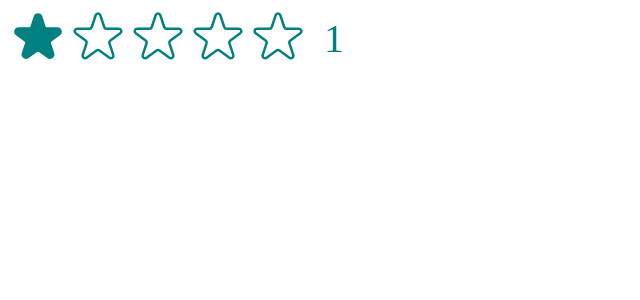
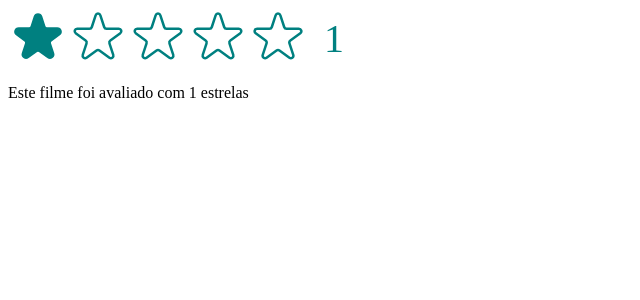
Before and after one commit to MatheusZamo/star-rating, a React (Vite) app: page / in a window 1280 px wide. Both pictures are taken after a click on the item 38 px from the left and 38 px from the top of the page. Shown: the top 300 px of the page, without its empty margins (0-640 px from the left). Built offline with nearby package versions, Linux system fonts and the light colour scheme.

Commit message:
Callback set through props

```diff
--- a/src/main.jsx
+++ b/src/main.jsx
@@ -1,12 +1,12 @@
 import { StrictMode } from "react"
 import { createRoot } from "react-dom/client"
-import { StarRating } from "./star-rating.jsx"
+import { App } from "./star-rating.jsx"
 
 const rootElement = document.querySelector('[data-js="root"]')
 const root = createRoot(rootElement)
 
 root.render(
   <StrictMode>
-    <StarRating color="teal" size={60} />
+    <App />
   </StrictMode>,
 )
--- a/src/star-rating.jsx
+++ b/src/star-rating.jsx
@@ -56,13 +56,18 @@ const StarRating = ({
   color = "gray",
   size = 48,
   className = "",
+  onRating,
 }) => {
   const [rating, setRating] = useState(0)
   const [tempRating, setTempRating] = useState(0)
 
   const handleMouseOut = () => setTempRating(0)
   const handleMouseIn = (index) => setTempRating(index + 1)
-  const handleRating = (index) => setRating(index + 1)
+  const handleRating = (index) => {
+    const newRating = index + 1
+    setRating(newRating)
+    onRating?.(newRating)
+  }
   const isRatingGreaterThanIndex = (index) => (tempRating || rating) > index
 
   const textStyle = { margin: 0, color, fontSize: `${size / 1.5}px` }
@@ -87,4 +92,14 @@ const StarRating = ({
   )
 }
 
-export { StarRating }
+const App = () => {
+  const [rating, setRating] = useState(null)
+  return (
+    <>
+      <StarRating color="teal" size={60} onRating={setRating} />
+      {rating && <p>Este filme foi avaliado com {rating} estrelas</p>}
+    </>
+  )
+}
+
+export { App }
```
